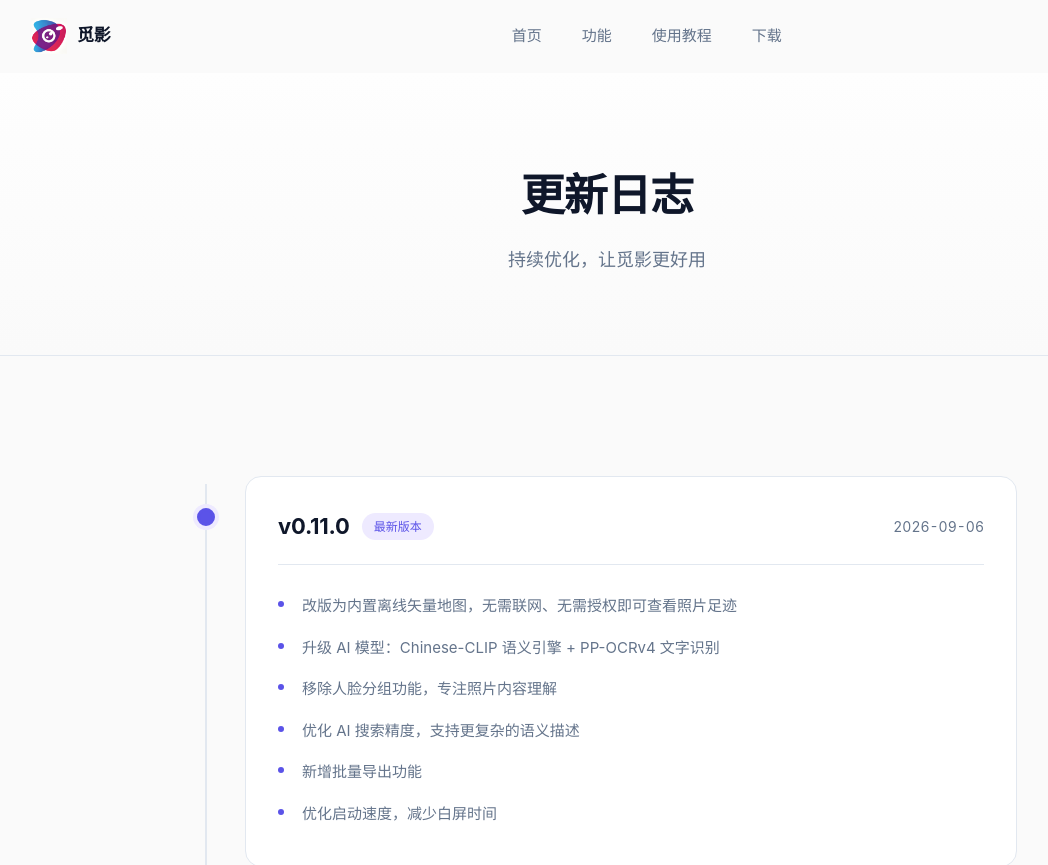
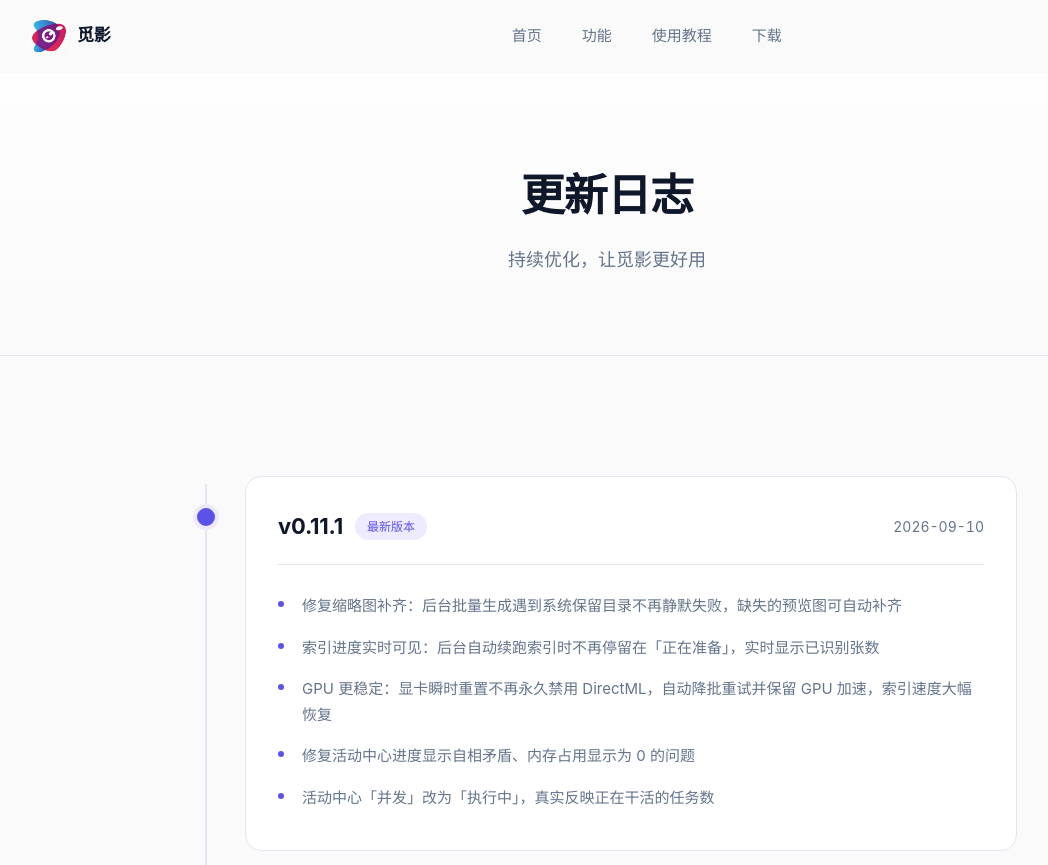
Before and after one commit to aiyo407/seekphoto-site, a Vue app: page /changelog in a window 1280 px wide. Shown: the top 865 px of the page, without its empty margins (33-1081 px from the left). Built offline with nearby package versions, Linux system fonts and the light colour scheme.

Commit message:
chore: 官网版本信息更新至 v0.11.1，更新日志新增 0.11.1 条目

```diff
--- a/src/config/version.ts
+++ b/src/config/version.ts
@@ -1,5 +1,5 @@
 /** 应用版本（仅更新日志页展示用，与下载链接无关） */
-export const APP_VERSION = '0.11.0'
+export const APP_VERSION = '0.11.1'
 
 /** 显示用版本号（带 v 前缀，如 "v0.9.0"） */
 export const APP_VERSION_DISPLAY = `v${APP_VERSION}`
--- a/src/views/Changelog.vue
+++ b/src/views/Changelog.vue
@@ -61,9 +61,22 @@ interface Version {
 const versions: Version[] = [
   {
     version: APP_VERSION_DISPLAY,
-    date: '2026-09-06',
+    date: '2026-09-10',
     tag: '最新版本',
     tagType: 'latest',
+    changes: [
+      '修复缩略图补齐：后台批量生成遇到系统保留目录不再静默失败，缺失的预览图可自动补齐',
+      '索引进度实时可见：后台自动续跑索引时不再停留在「正在准备」，实时显示已识别张数',
+      'GPU 更稳定：显卡瞬时重置不再永久禁用 DirectML，自动降批重试并保留 GPU 加速，索引速度大幅恢复',
+      '修复活动中心进度显示自相矛盾、内存占用显示为 0 的问题',
+      '活动中心「并发」改为「执行中」，真实反映正在干活的任务数'
+    ]
+  },
+  {
+    version: 'v0.11.0',
+    date: '2026-09-06',
+    tag: '功能更新',
+    tagType: 'feature',
     changes: [
       '改版为内置离线矢量地图，无需联网、无需授权即可查看照片足迹',
       '升级 AI 模型：Chinese-CLIP 语义引擎 + PP-OCRv4 文字识别',
```
